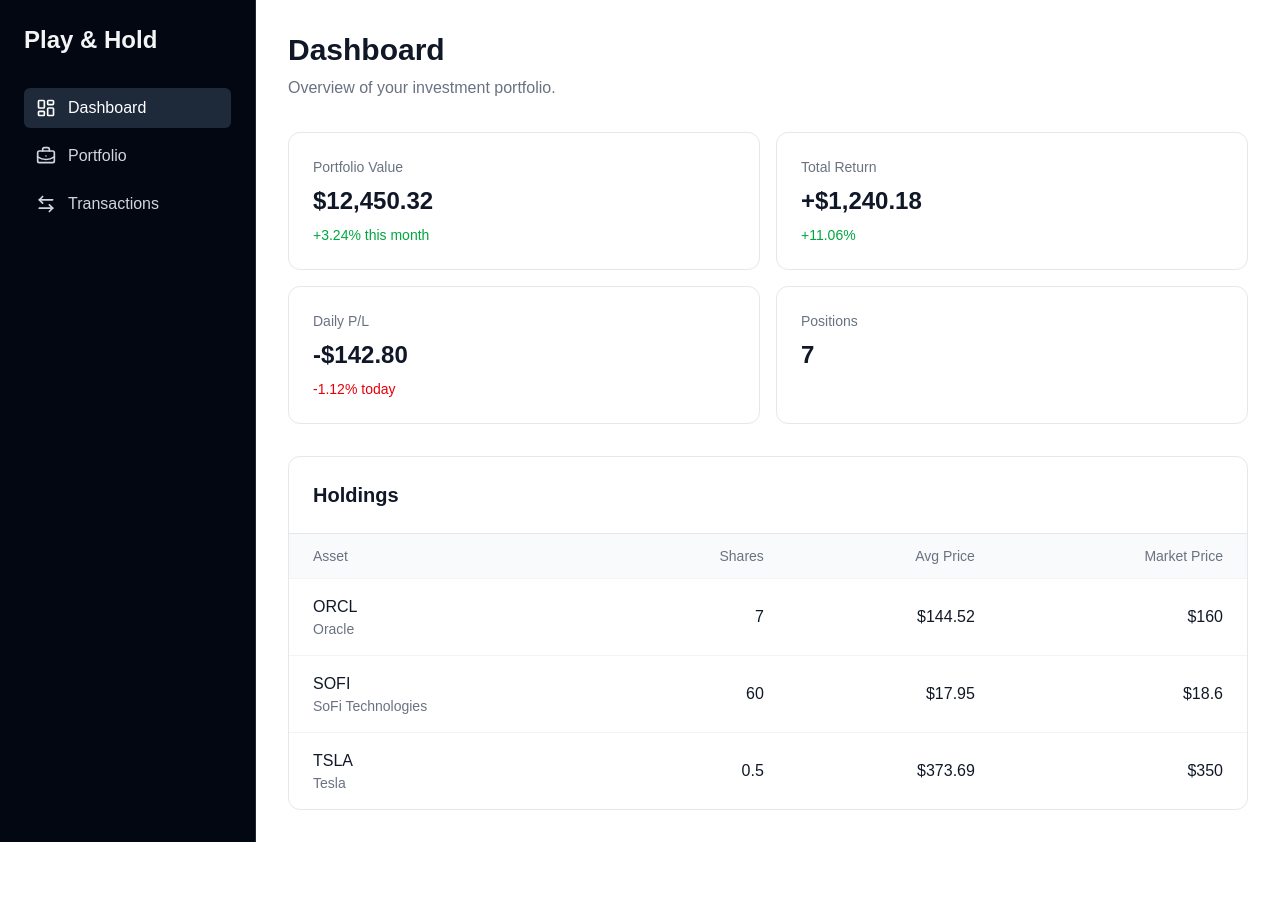
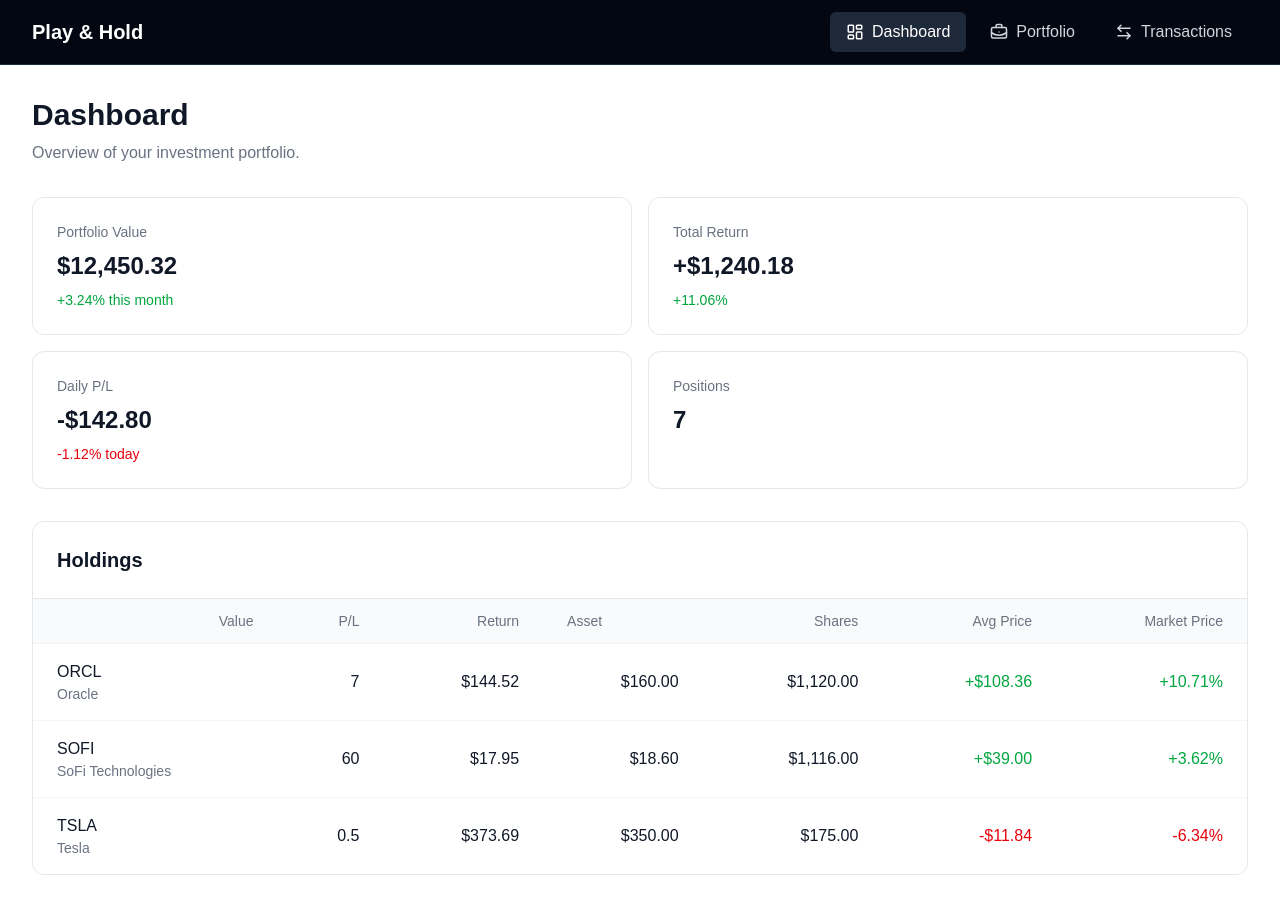
Before and after one commit to cristimanolache28/play-and-hold, a Next.js app in the folder frontend/play-and-hold-web/: page /dashboard in a window 1280 px wide. Before the commit the page ends 842 px from the top, so only its background shows below. Built offline with nearby package versions, Linux system fonts and the light colour scheme.

Commit message:
refactor: replace sidebar with top navbar

```diff
--- a/frontend/play-and-hold-web/app/layout.tsx
+++ b/frontend/play-and-hold-web/app/layout.tsx
@@ -1,6 +1,6 @@
 import type { Metadata } from "next";
 import { Geist, Geist_Mono } from "next/font/google";
-import Sidebar from "@/components/layout/Sidebar";
+import Navbar from "@/components/layout/Navbar";
 import "./globals.css";
 
 const geistSans = Geist({
@@ -14,8 +14,8 @@ const geistMono = Geist_Mono({
 });
 
 export const metadata: Metadata = {
-  title: "Create Next App",
-  description: "Generated by create next app",
+  title: "Play & Hold",
+  description: "Investment portfolio tracking platform",
 };
 
 export default function RootLayout({ children }: LayoutProps<"/">) {
@@ -24,11 +24,13 @@ export default function RootLayout({ children }: LayoutProps<"/">) {
       lang="en"
       className={`${geistSans.variable} ${geistMono.variable} h-full antialiased`}
     >
-      <body className="min-h-full">
-        <div className="flex min-h-screen">
-          <Sidebar />
+      <body className="min-h-full bg-gray-100">
+        <div className="flex min-h-screen flex-col">
+          <Navbar />
 
-          <main className="flex-1">{children}</main>
+          <main className="flex-1">
+            {children}
+          </main>
         </div>
       </body>
     </html>
--- a/frontend/play-and-hold-web/components/dashboard/HoldingsTable.tsx
+++ b/frontend/play-and-hold-web/components/dashboard/HoldingsTable.tsx
@@ -1,23 +1,35 @@
 import type { Holding } from "@/types/Holding";
+import {
+  formatCurrency,
+  formatSignedCurrency,
+  formatSignedPercentage,
+} from "@/lib/formatters";
 
 type HoldingsTableProps = {
   holdings: Holding[];
 };
 
-export default function HoldingsTable({
-  holdings,
-}: HoldingsTableProps) {
+export default function HoldingsTable({ holdings }: HoldingsTableProps) {
   return (
     <div className="mt-8 overflow-hidden rounded-xl border border-gray-200 bg-white">
       <div className="border-b border-gray-200 p-6">
-        <h2 className="text-xl font-semibold text-gray-900">
-          Holdings
-        </h2>
+        <h2 className="text-xl font-semibold text-gray-900">Holdings</h2>
       </div>
 
       <table className="w-full">
         <thead className="bg-gray-50">
           <tr>
+            <th className="px-6 py-3 text-right text-sm font-medium text-gray-500">
+              Value
+            </th>
+
+            <th className="px-6 py-3 text-right text-sm font-medium text-gray-500">
+              P/L
+            </th>
+
+            <th className="px-6 py-3 text-right text-sm font-medium text-gray-500">
+              Return
+            </th>
             <th className="px-6 py-3 text-left text-sm font-medium text-gray-500">
               Asset
             </th>
@@ -37,19 +49,25 @@ export default function HoldingsTable({
         </thead>
 
         <tbody>
-          {holdings.map((holding) => (
-            <tr
-              key={holding.symbol}
-              className="border-t border-gray-100"
-            >
+          {holdings.map((holding) => {
+            const marketValue = holding.quantity * holding.marketPrice;
+
+            const profitLoss =
+              (holding.marketPrice - holding.averagePrice) * holding.quantity;
+
+            const returnPercentage =
+              ((holding.marketPrice - holding.averagePrice) /
+                holding.averagePrice) *
+              100;
+
+            const isPositive = profitLoss >= 0;
+
+            return (
+              <tr key={holding.symbol} className="border-t border-gray-100">
                 <td className="px-6 py-4">
-                <p className="font-medium text-gray-900">
-                  {holding.symbol}
-                </p>
+                  <p className="font-medium text-gray-900">{holding.symbol}</p>
 
-                <p className="text-sm text-gray-500">
-                  {holding.companyName}
-                </p>
+                  <p className="text-sm text-gray-500">{holding.companyName}</p>
                 </td>
 
                 <td className="px-6 py-4 text-right text-gray-900">
@@ -57,14 +75,35 @@ export default function HoldingsTable({
                 </td>
 
                 <td className="px-6 py-4 text-right text-gray-900">
-                ${holding.averagePrice}
+                  {formatCurrency(holding.averagePrice)}
                 </td>
 
                 <td className="px-6 py-4 text-right text-gray-900">
-                ${holding.marketPrice}
+                  {formatCurrency(holding.marketPrice)}
+                </td>
+
+                <td className="px-6 py-4 text-right text-gray-900">
+                  {formatCurrency(marketValue)}
+                </td>
+
+                <td
+                  className={`px-6 py-4 text-right font-medium ${
+                    isPositive ? "text-green-600" : "text-red-600"
+                  }`}
+                >
+                  {formatSignedCurrency(profitLoss)}
+                </td>
+
+                <td
+                  className={`px-6 py-4 text-right font-medium ${
+                    isPositive ? "text-green-600" : "text-red-600"
+                  }`}
+                >
+                  {formatSignedPercentage(returnPercentage)}
                 </td>
               </tr>
-          ))}
+            );
+          })}
         </tbody>
       </table>
     </div>
--- /dev/null
+++ b/frontend/play-and-hold-web/components/layout/Navbar.tsx
@@ -0,0 +1,67 @@
+"use client";
+
+import Link from "next/link";
+import { usePathname } from "next/navigation";
+import {
+  ArrowLeftRight,
+  BriefcaseBusiness,
+  LayoutDashboard,
+} from "lucide-react";
+
+const navigationItems = [
+  {
+    name: "Dashboard",
+    href: "/dashboard",
+    icon: LayoutDashboard,
+  },
+  {
+    name: "Portfolio",
+    href: "/portfolio",
+    icon: BriefcaseBusiness,
+  },
+  {
+    name: "Transactions",
+    href: "/transactions",
+    icon: ArrowLeftRight,
+  },
+];
+
+export default function Navbar() {
+  const pathname = usePathname();
+
+  return (
+    <header className="border-b border-gray-800 bg-gray-950 text-gray-100">
+      <div className="flex h-16 items-center justify-between px-8">
+        <Link
+          href="/dashboard"
+          className="text-xl font-bold text-white"
+        >
+          Play & Hold
+        </Link>
+
+        <nav className="flex items-center gap-2">
+          {navigationItems.map((item) => {
+            const Icon = item.icon;
+            const isActive = pathname === item.href;
+
+            return (
+              <Link
+                key={item.href}
+                href={item.href}
+                className={`flex items-center gap-2 rounded-md px-4 py-2 transition-colors ${
+                  isActive
+                    ? "bg-gray-800 text-white"
+                    : "text-gray-300 hover:bg-gray-800 hover:text-white"
+                }`}
+              >
+                <Icon size={18} />
+
+                <span>{item.name}</span>
+              </Link>
+            );
+          })}
+        </nav>
+      </div>
+    </header>
+  );
+}
--- a/frontend/play-and-hold-web/components/layout/Sidebar.tsx
+++ /dev/null
@@ -1,62 +0,0 @@
-"use client";
-
-import Link from "next/link";
-import { usePathname } from "next/navigation";
-import {
-  ArrowLeftRight,
-  BriefcaseBusiness,
-  LayoutDashboard,
-} from "lucide-react";
-
-const navigationItems = [
-  {
-    name: "Dashboard",
-    href: "/dashboard",
-    icon: LayoutDashboard,
-  },
-  {
-    name: "Portfolio",
-    href: "/portfolio",
-    icon: BriefcaseBusiness,
-  },
-  {
-    name: "Transactions",
-    href: "/transactions",
-    icon: ArrowLeftRight,
-  },
-];
-
-export default function Sidebar() {
-  const pathname = usePathname();
-
-  return (
-    <aside className="w-64 min-h-screen border-r border-gray-800 bg-gray-950 p-6 text-gray-100">
-      <h1 className="mb-8 text-2xl font-bold">
-        Play & Hold
-      </h1>
-
-      <nav className="flex flex-col gap-2">
-        {navigationItems.map((item) => {
-          const Icon = item.icon;
-          const isActive = pathname === item.href;
-
-          return (
-            <Link
-              key={item.href}
-              href={item.href}
-              className={`flex items-center gap-3 rounded-md px-3 py-2 transition-colors ${
-                isActive
-                  ? "bg-gray-800 text-white"
-                  : "text-gray-300 hover:bg-gray-800 hover:text-white"
-              }`}
-            >
-              <Icon size={20} />
-
-              <span>{item.name}</span>
-            </Link>
-          );
-        })}
-      </nav>
-    </aside>
-  );
-}
--- /dev/null
+++ b/frontend/play-and-hold-web/lib/formatters.ts
@@ -0,0 +1,30 @@
+const usdFormatter = new Intl.NumberFormat("en-US", {
+  style: "currency",
+  currency: "USD",
+});
+
+export function formatCurrency(value: number): string {
+  return usdFormatter.format(value);
+}
+
+export function formatSignedCurrency(value: number): string {
+  const formattedValue = formatCurrency(Math.abs(value));
+
+  if (value > 0) {
+    return `+${formattedValue}`;
+  }
+
+  if (value < 0) {
+    return `-${formattedValue}`;
+  }
+
+  return formattedValue;
+}
+
+export function formatSignedPercentage(value: number): string {
+  if (value > 0) {
+    return `+${value.toFixed(2)}%`;
+  }
+
+  return `${value.toFixed(2)}%`;
+}
```
Also changed, not shown: frontend/play-and-hold-web/types/Holding.ts (added, +7 -0 lines). Lines whose indentation alone changed are shown as unchanged.
